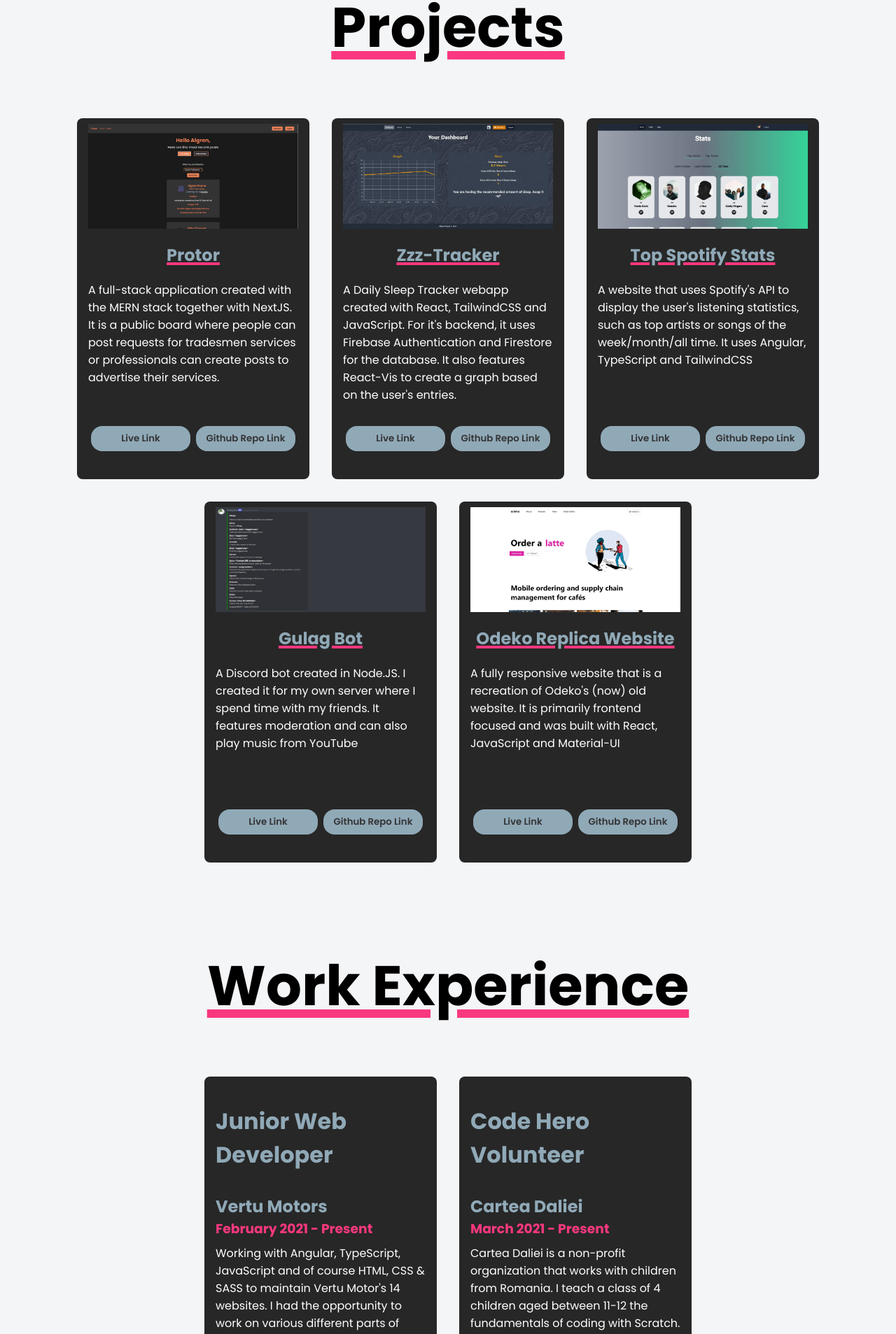
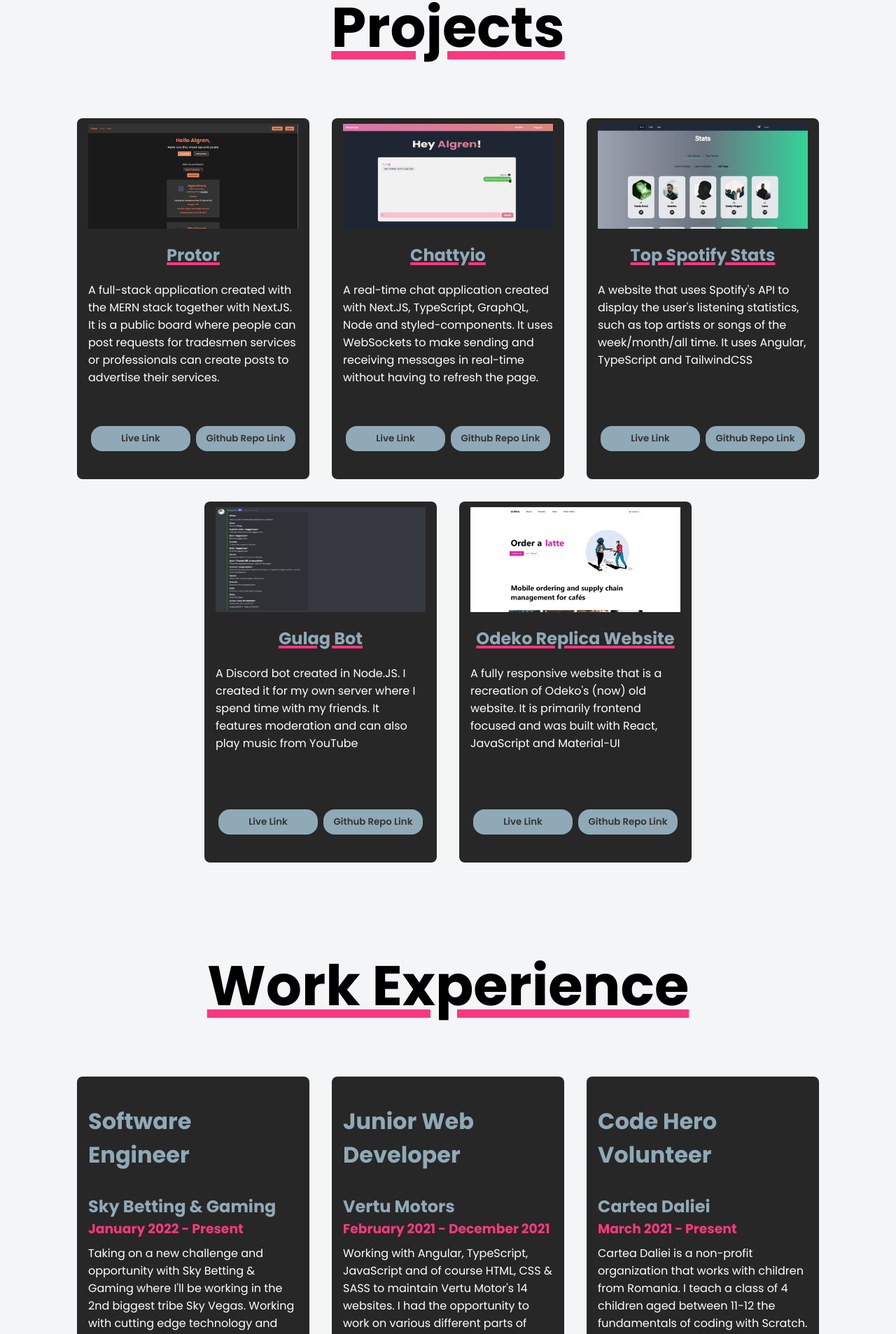
Before and after one commit to algren123/portfolio-v2, a Next.js app: page / in a window 1280 px wide. Shown: the part 716-2623 px from the top of the page at 70% size. Built offline with nearby package versions, Linux system fonts and the light colour scheme.

Commit message:
updated portfolio with new skills and experience

```diff
--- a/components/Hero/hero.styles.js
+++ b/components/Hero/hero.styles.js
@@ -8,10 +8,10 @@ export const Container = styled.div`
     padding: 0 2em;
     text-align: center;
   }
-`
+`;
 
 export const HeroTitle = styled.h1`
-    margin-top: .25em;
+  margin-top: 0.25em;
   font-size: 80px;
 
   @media only screen and (max-width: 1000px) {
@@ -19,12 +19,13 @@ export const HeroTitle = styled.h1`
     text-align: center;
     margin-bottom: 1em;
   }
-`
+`;
 
 export const Highlight = styled.span`
-    color: #FA387F;
+  color: #fa387f;
 
-    &:hover, &:focus {
+  &:hover,
+  &:focus {
     text-decoration: underline;
     text-decoration-thickness: 8px;
 
@@ -32,7 +33,7 @@ export const Highlight = styled.span`
       text-decoration-thickness: 5px;
     }
   }
-`
+`;
 export const HeroDescription = styled.h3`
   @media only screen and (max-width: 1000px) {
     text-align: center;
@@ -50,10 +51,10 @@ export const HeroDescription = styled.h3`
   @media only screen and (min-width: 1900px) {
     font-size: 50px;
   }
-`
+`;
 
 export const Button = styled.button`
-    background: #FA387F;
+  background: #fa387f;
   color: #fff;
   border: none;
   padding: 24px 50px;
@@ -65,18 +66,19 @@ export const Button = styled.button`
 
   &:hover {
     transform: scale(1.08);
-        box-shadow: 0px 0px 15px -3px rgba(0,0,0,0.6);
-        transition: all .5s ease;
-        background: #DB0654;
-        transition: all .5s ease;
+    box-shadow: 0px 0px 15px -3px rgba(0, 0, 0, 0.6);
+    transition: all 0.5s ease;
+    background: #db0654;
+    transition: all 0.5s ease;
   }
-`
+`;
 
 export const TitleHighlight = styled.span`
   text-decoration: underline;
-    text-decoration-color: #FA387F;
+  text-decoration-color: #fa387f;
+  text-decoration-thickness: 10px;
 
   @media only screen and (max-width: 1000px) {
     text-decoration-thickness: 8px;
   }
-`
+`;
--- a/components/Tech/techstack.js
+++ b/components/Tech/techstack.js
@@ -1,20 +1,15 @@
-import {
-    Card,
-    Category,
-    Skills
-} from './techstack.style'
+import { Card, Category, Skills } from './techstack.style';
 
 export const Techs = ({ category, skills }) => {
   skills = skills.split(', ');
-    console.log(skills);
   return (
     <Card>
       <Category>{category}</Category>
       <ul>
-                { skills.map((skill) => {
-                    return <Skills key="">{ skill }</Skills>
+        {skills.map((skill, index) => {
+          return <Skills key={index}>{skill}</Skills>;
         })}
       </ul>
     </Card>
-    )
-}
+  );
+};
--- a/pages/index.js
+++ b/pages/index.js
@@ -1,22 +1,22 @@
-import Head from 'next/head'
-import Image from 'next/image'
-import styles from '../styles/Home.module.css'
-import { BiCopyright } from 'react-icons/bi'
-import Navbar from '../components/Navbar/navbar'
-import styled from 'styled-components'
-import Hero from '../components/Hero/hero'
-import { Cards } from '../components/Cards/cards'
-import { Works } from '../components/Work/work'
-import { Techs } from '../components/Tech/techstack'
-import { Education } from '../components/Education/education'
-import { Contact } from '../components/Contact/contact'
+import Head from 'next/head';
+import Image from 'next/image';
+import styles from '../styles/Home.module.css';
+import { BiCopyright } from 'react-icons/bi';
+import Navbar from '../components/Navbar/navbar';
+import styled from 'styled-components';
+import Hero from '../components/Hero/hero';
+import { Cards } from '../components/Cards/cards';
+import { Works } from '../components/Work/work';
+import { Techs } from '../components/Tech/techstack';
+import { Education } from '../components/Education/education';
+import { Contact } from '../components/Contact/contact';
 
 const Title = styled.h1`
   font-size: 80px;
   text-align: center;
   text-decoration: underline;
   text-decoration-thickness: 12px;
-  text-decoration-color: #FA387F;
+  text-decoration-color: #fa387f;
   margin-top: 1.25em;
   cursor: default;
 
@@ -24,24 +24,24 @@ const Title = styled.h1`
     font-size: 40px;
     text-decoration-thickness: 6px;
   }
-`
+`;
 
 const Footer = styled.footer`
   text-align: center;
   font-size: 13px;
   padding: 2em;
   background-color: #272727;
-  color: #FA387F;
+  color: #fa387f;
   font-weight: 600;
   margin-top: 1.5em;
   cursor: default;
-`
+`;
 
 const Container = styled.div`
   display: flex;
   justify-content: center;
   flex-wrap: wrap;
-`
+`;
 
 export default function Home() {
   return (
@@ -49,11 +49,17 @@ export default function Home() {
       <Navbar />
       <Head>
         <title>Algren Pauna</title>
-        <meta name="description" content="Generated by create next app" />
+        <meta
+          name="description"
+          content="Algren Pauna's personal portfolio where you can find his work, experience and contact."
+        />
         <link rel="icon" href="/jake.png" />
         <link rel="preconnect" href="https://fonts.googleapis.com" />
         <link rel="preconnect" href="https://fonts.gstatic.com" crossOrigin />
-        <link href="https://fonts.googleapis.com/css2?family=Poppins:wght@300;400;500;600;700;800;900&display=swap" rel="stylesheet"></link>
+        <link
+          href="https://fonts.googleapis.com/css2?family=Poppins:wght@300;400;500;600;700;800;900&display=swap"
+          rel="stylesheet"
+        ></link>
       </Head>
 
       <main className={styles.main}>
@@ -69,11 +75,11 @@ export default function Home() {
             github="https://github.com/algren123/protor"
           />
           <Cards
-            img="/zzz-tracker.JPG"
-            title="Zzz-Tracker"
-            description="A Daily Sleep Tracker webapp created with React, TailwindCSS and JavaScript. For it's backend, it uses Firebase Authentication and Firestore for the database. It also features React-Vis to create a graph based on the user's entries."
-            live="https://zzz-tracker.herokuapp.com/"
-            github="https://github.com/algren123/zzz-tracker"
+            img="/chattyio.JPG"
+            title="Chattyio"
+            description="A real-time chat application created with Next.JS, TypeScript, GraphQL, Node and styled-components. It uses WebSockets to make sending and receiving messages in real-time without having to refresh the page."
+            live="https://algren-realtime-chat.vercel.app/"
+            github="https://github.com/algren123/realtime-chat-app"
           />
           <Cards
             img="/top-spotify-stats.JPG"
@@ -101,9 +107,16 @@ export default function Home() {
         <Title className="work-experience">Work Experience</Title>
         <Container>
           <Works
+            title="Software &nbsp; Engineer"
+            company="Sky Betting & Gaming"
+            duration="January 2022 - Present"
+            description="Taking on a new challenge and opportunity with Sky Betting & Gaming where I'll be working in the 2nd biggest tribe Sky Vegas. Working with
+            cutting edge technology and dwelving into a new stack that includes Next.JS, TypeScript, AWS, Docker and many more."
+          />
+          <Works
             title="Junior Web Developer"
             company="Vertu Motors"
-            duration="February 2021 - Present"
+            duration="February 2021 - December 2021"
             description="Working with Angular, TypeScript, JavaScript and of course HTML, CSS & SASS to maintain Vertu Motor's 14 websites.
             I had the opportunity to work on various different parts of software development, from fixing bugs on the websites, to creating a chatbot"
           />
@@ -117,22 +130,19 @@ export default function Home() {
         </Container>
 
         <Title className="tech-stack">Tech Stack</Title>
-        <Container>
+        <Container crossOrigin="true">
           <Techs
             category="Frontend"
             skills="HTML/CSS + Sass, JavaScript (including ES6), TypeScript, React (with Hooks Redux & Context), Angular, Next.JS, styled-components & TailwindCSS"
-          >
-          </Techs>
+          ></Techs>
           <Techs
             category="Backend"
-            skills="Node.JS, Express, MongoDB, Firebase, REST API's, PostgreSQL, SQL"
-          >
-          </Techs>
+            skills="Node.JS, Express, MongoDB, Firebase, REST API"
+          ></Techs>
           <Techs
             category="Others"
-            skills="Currently studying for the AWS Developer Certificate, Adobe Photoshop, Illustrator, After Effects, Premiere Pro, Figma"
-          >
-          </Techs>
+            skills="Fundamentals of AWS, GraphQL, Docker, Jest, Jenkins, OOP and Functional Programming, WebSockets"
+          ></Techs>
         </Container>
 
         <Title className="education">Education</Title>
@@ -148,9 +158,7 @@ export default function Home() {
         <Contact />
       </main>
 
-      <Footer>
-        Copyright 2021 Algren Pauna. All rights reserved.
-      </Footer>
+      <Footer>Copyright 2021 Algren Pauna. All rights reserved.</Footer>
     </div>
-  )
+  );
 }
```
Also changed, not shown: public/chattyio.JPG (added). Lines whose indentation alone changed are shown as unchanged.
